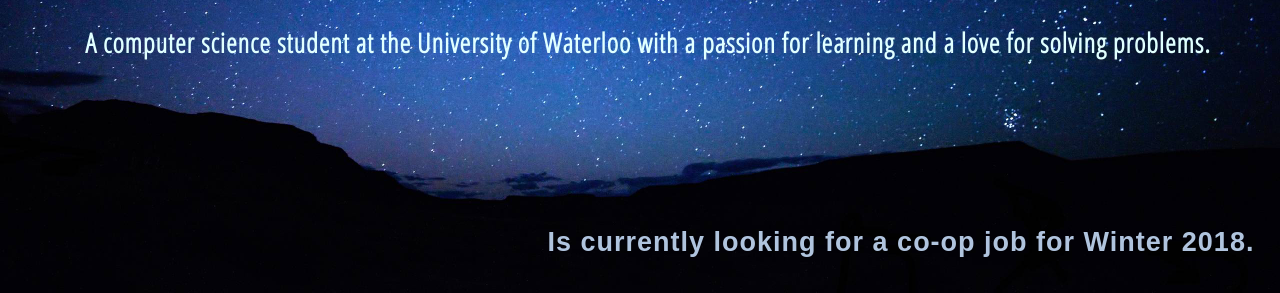
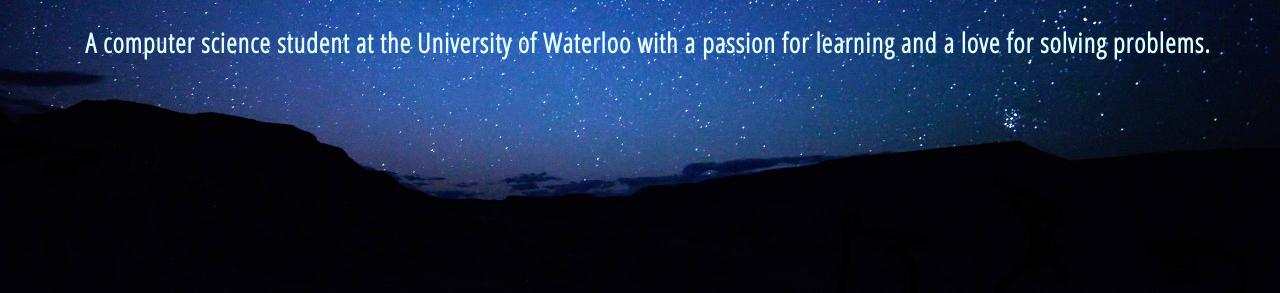
Before and after one commit to riyawalia/riyawalia.github.io, a plain HTML site: page index.html in a window 1280 px wide. Shown: the part 507-800 px from the top of the page. Drawn offline with Linux system fonts and the light colour scheme; a web font is replaced by a local one.

Commit message:
Updated resume and homepage with coop placement for winter 2018 term

```diff
--- a/index.html
+++ b/index.html
@@ -44,7 +44,7 @@
 
         </div>
 
-        <h3 id="currentStatus">Is currently looking for a co-op job for Winter 2018.</h3>
+        <h3 id="currentStatus"></h3>
 
 	 </body>
 </html>
```
Also changed, not shown: 1 other file.
